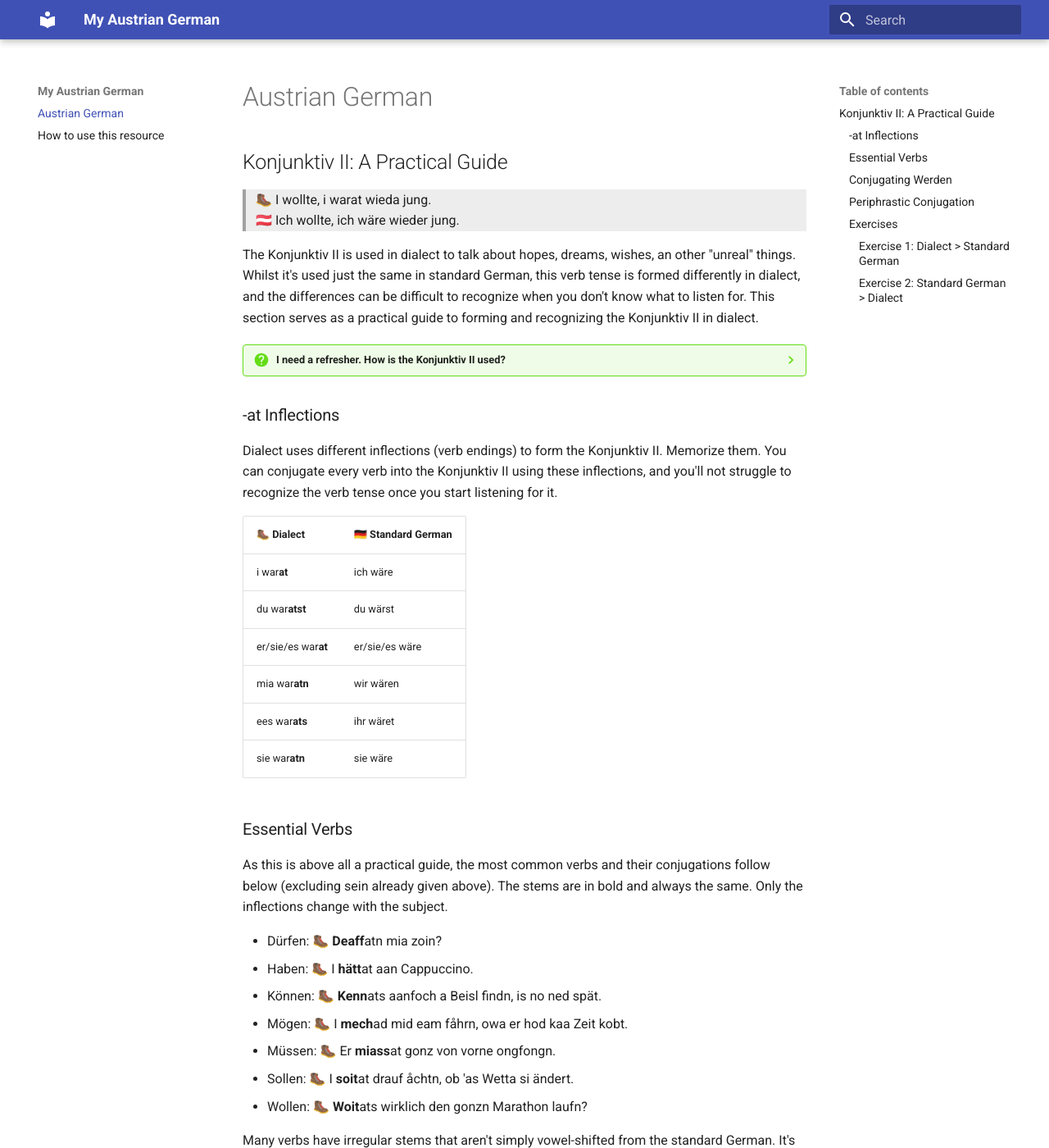
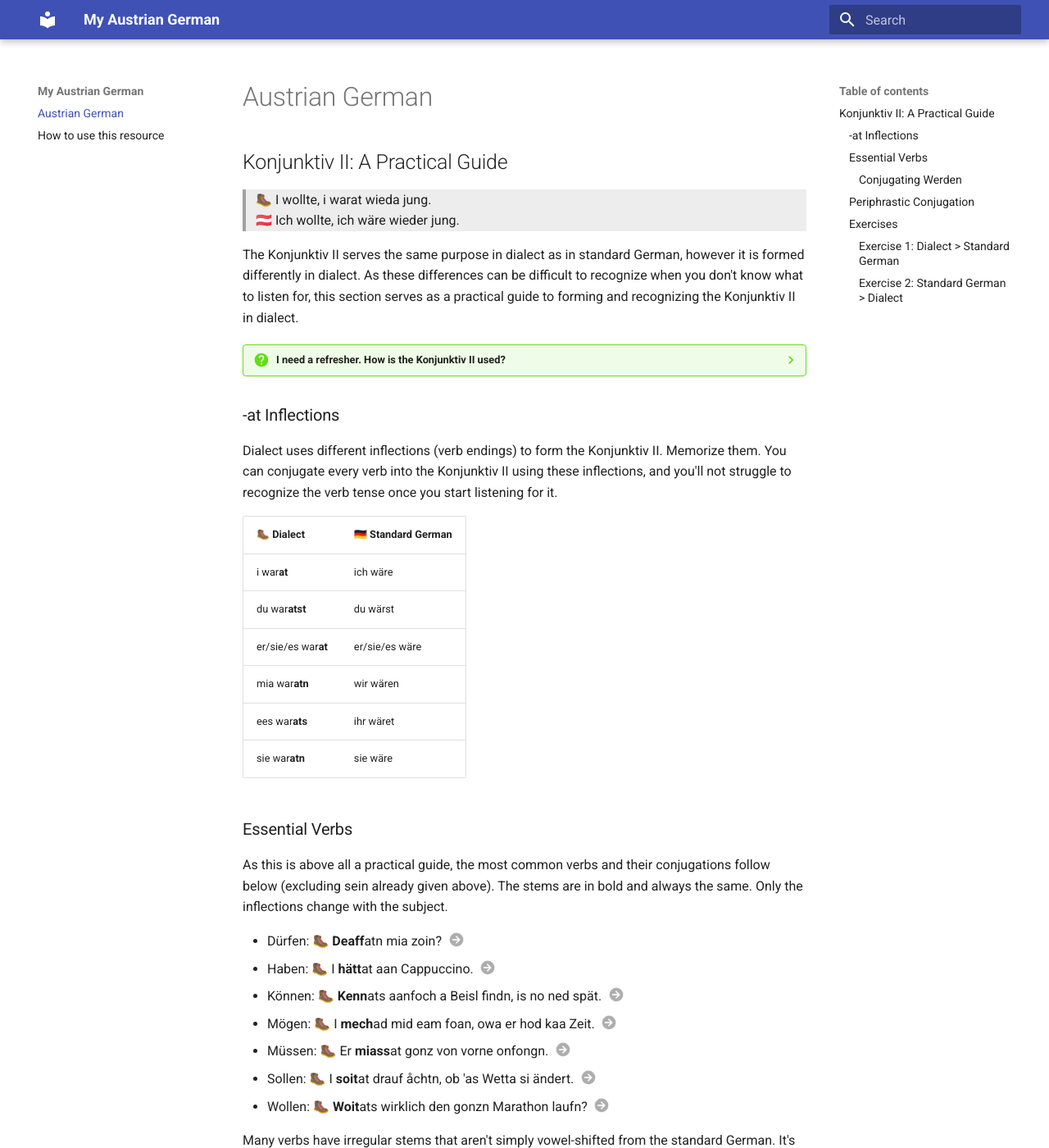
Before and after one commit to vogt4nick/austrian-german, an MkDocs documentation site: the page built from docs/index.md, in a window 1280 px wide and 1400 px high. Shown: the whole window at 82% size. Built offline with MkDocs 1.6.1 and Material for MkDocs 9.7.7, drawn with Linux system fonts in a browser that asks for light colours; plug-ins that fetch from the network failed and are left out; some of the changed lines change nothing that is shown; some of the changed text lies outside the part shown.

Commit message:
feedback changes

```diff
--- a/docs/index.md
+++ b/docs/index.md
@@ -5,7 +5,7 @@
 > 🥾 I wollte, i warat wieda jung.
 > 🇦🇹 Ich wollte, ich wäre wieder jung.
 
-The Konjunktiv II is used in dialect to talk about hopes, dreams, wishes, an other "unreal" things. Whilst it's used just the same in standard German, this verb tense is formed differently in dialect, and the differences can be difficult to recognize when you don't know what to listen for. This section serves as a practical guide to forming and recognizing the Konjunktiv II in dialect.
+The Konjunktiv II serves the same purpose in dialect as in standard German, however it is formed differently in dialect. As these differences can be difficult to recognize when you don't know what to listen for, this section serves as a practical guide to forming and recognizing the Konjunktiv II in dialect.
 
 ??? question "I need a refresher. How is the Konjunktiv II used?"
     The Konjunktiv II is used in the following scenarios:
@@ -40,26 +40,51 @@
 
 As this is above all a practical guide, the most common verbs and their conjugations follow below (excluding sein already given above). The stems are in bold and always the same. Only the inflections change with the subject.
 
-- Dürfen: 🥾 **Deaff**atn mia zoin?
-- Haben: 🥾 I **hätt**at aan Cappuccino.
-- Können: 🥾 **Kenn**ats aanfoch a Beisl findn, is no ned spät.
-- Mögen: 🥾 I **mech**ad mid eam fåhrn, owa er hod kaa Zeit kobt.
-- Müssen: 🥾 Er **miass**at gonz von vorne ongfongn.
-- Sollen: 🥾 I **soit**at drauf åchtn, ob 'as Wetta si ändert.
-- Wollen: 🥾 **Woit**ats wirklich den gonzn Marathon laufn?
+<div class="annotate" markdown>
+
+- Dürfen: 🥾 **Deaff**atn mia zoin? (1)
+- Haben: 🥾 I **hätt**at aan Cappuccino. (2)
+- Können: 🥾 **Kenn**ats aanfoch a Beisl findn, is no ned spät. (3)
+- Mögen: 🥾 I **mech**ad mid eam foan, owa er hod kaa Zeit. (4)
+- Müssen: 🥾 Er **miass**at gonz von vorne onfongn. (5)
+- Sollen: 🥾 I **soit**at drauf åchtn, ob 'as Wetta si ändert. (6)
+- Wollen: 🥾 **Woit**ats wirklich den gonzn Marathon laufn? (7)
+
+</div>
+
+1. 🇩🇪 Dürften wir zahlen?
+2. 🇩🇪 Ich hätte einen Cappuccino.
+3. 🇩🇪 Ihr könntet einfach ein kleines Gasthaus finden, es ist noch nicht spät.
+4. 🇩🇪 Ich möchte mit ihm fahren, aber er hat keine Zeit.
+5. 🇩🇪 Er müsste ganz von vorne anfangen.
+6. 🇩🇪 Ich sollte darauf achten, ob das Wetter sich ändert.
+7. 🇩🇪 Wolltet ihr wirklich den ganzen Marathon laufen?
 
 Many verbs have irregular stems that aren't simply vowel-shifted from the standard German. It's best to simply memorize these verbs.
 
-- Brauchen: 🥾 I **brauch**at mei Jacke, wemma aussi gehn.
-- Essen: 🥾 **Essat**s heit mid uns?
-- Geben: 🥾 Sie **geb**at dir s'Buach zurück, wenn du nua frogst.
-- Gehen: 🥾 Er **gang**at mid uns, wemma fria fåhrn.
-- Kommen: 🥾 I miass aankaufn. **Kamm**adst mid?
-- Nehmen: 🥾 Sie wianscht, mia **nahm**atn sie mid.
-- Tun: 🥾 I **dar**at scho aufräumen woin, oba heit is es Sonnig.
-- Wissen: 🥾 **Wiss**adst, wann is 'as Feuerwehrfestl?
+<div class="annotate" markdown>
 
-??? info "Some verbs have multiple forms."
+- Brauchen: 🥾 I **brauch**at mei Jacke, wemma aussi gehn. (1)
+- Essen: 🥾 **Essat**s heit mid uns? (2)
+- Geben: 🥾 Sie **geb**at dir s'Buach zurück, wenn du nua frogst. (3)
+- Gehen: 🥾 Er **gang**at mid uns, wemma fria gehn. (4)
+- Kommen: 🥾 I miass aankaufn. **Kamm**adst mid? (5)
+- Nehmen: 🥾 Sie wianscht, mia **nahm**atn sie mid. (6)
+- Tun: 🥾 I **dar**at scho aufräumen woin, oba heit is es Sonnig. (7)
+- Wissen: 🥾 **Wiss**adst, wann is 'as Feuerwehrfestl? (8)
+
+</div>
+
+1. 🇩🇪 Ich brauchte meine Jacke, wenn wir hinaus gehen.
+2. 🇩🇪 Äßet ihr heute mit uns?
+3. 🇩🇪 Sie gäbe dir das Buch zurück, wenn du nur fragst.
+4. 🇩🇪 Er ginge mit uns, wenn wir früher gehn.
+5. 🇩🇪 Ich muss einkaufen. Kämest du mit?
+6. 🇩🇪 Sie wünscht, wir nähmen sie mit.
+7. 🇩🇪 Ich würde schon aufräumen wollen, aber heute ist es Sonnig.
+8. 🇩🇪 Wüsstest du, wann is das Feuerwehrfest?
+
+??? info "Some verbs have additional, irregular forms."
     While every verb can be conjugated as above, the following verbs have common irregular forms on the far side of the dialect spectrum.
 
     | gehen       | haben          | können    |
@@ -71,7 +96,7 @@
     | ees gangats | ees hätts      | ees kants |
     | sie gangan  | sie hättn      | sie kantn |
 
-### Conjugating Werden
+#### Conjugating Werden
 
 Werden is a special verb with two distinctions:
 
@@ -90,7 +115,7 @@
 
 1. Haben + infinitive
    > 🥾 Mia hättn in den Urlaub foan, wenn mei Auto ned im Oasch gwesn warat.
-   > 🇩🇪 Wir hätten in den Urlaub fahren, wenn mein Auto ned Kaputt gewesen wäre.
+   > 🇩🇪 Wir hätten in den Urlaub fahren, wenn mein Auto nicht Kaputt gewesen wäre.
 
 2. Werden + infinitive
    > 🥾 I wiad scho aufräumen woin, oba heit is es Sonnig.
```
